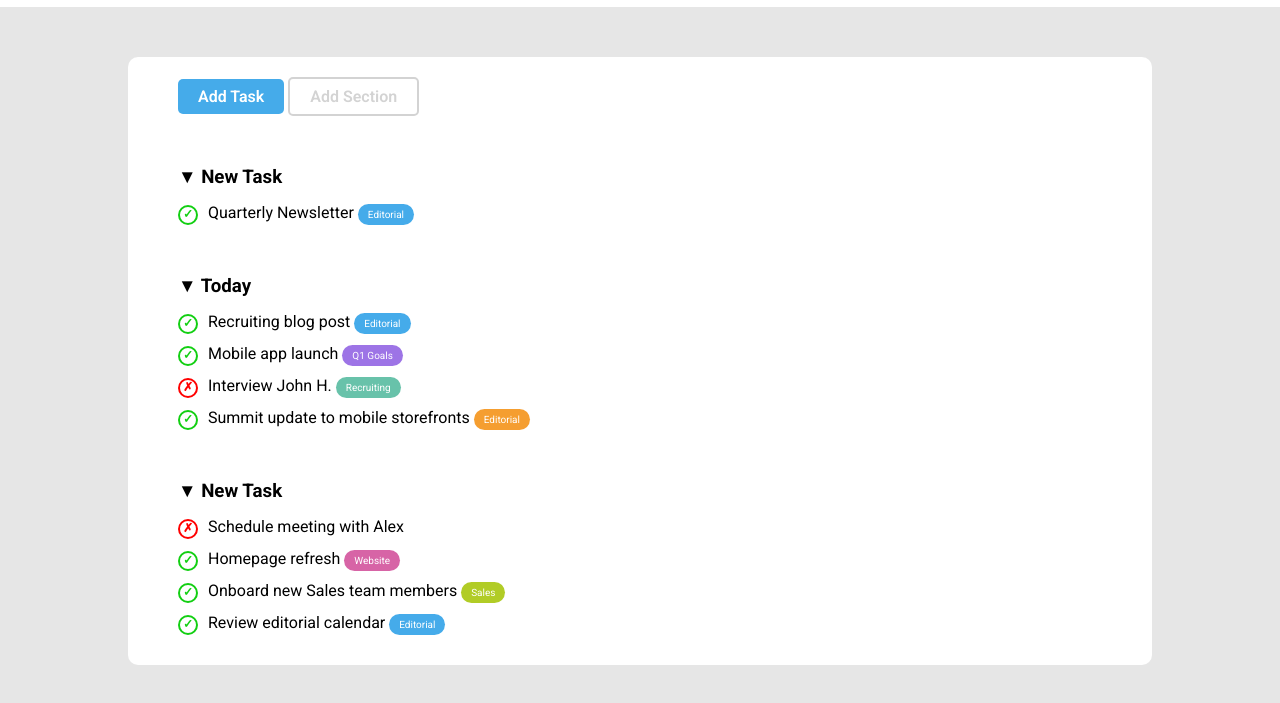
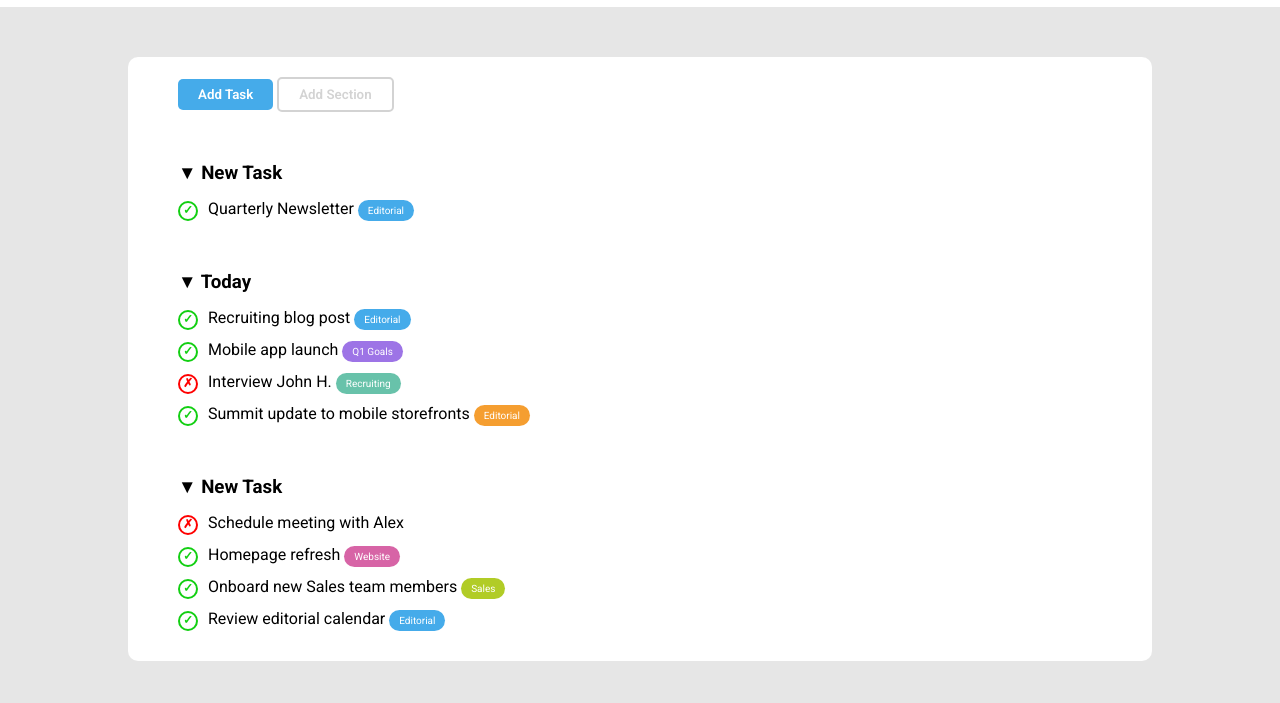
Before and after one commit to marcopriests/html-css-toboolist, a plain HTML site: page index.html in a window 1280 px wide. Shown: the part 63-766 px from the top of the page. Drawn offline with Linux system fonts and the light colour scheme.

Commit message:
[FIX] fixed little things

```diff
--- a/css/style.css
+++ b/css/style.css
@@ -37,7 +37,7 @@ h1 {
 
 /* Bottoni */
 
-.button {
+button {
     display: inline-block;
     font-weight: 600;
     padding: 8px 20px;
--- a/index.html
+++ b/index.html
@@ -27,8 +27,8 @@
 
             <!-- Buttons -->
             <div class="section">
-                <div class="button" id="button-primary">Add Task</div>
-                <div class="button" id="button-secundary">Add Section</div>
+                <button id="button-primary">Add Task</button>
+                <button id="button-secundary">Add Section</button>
             </div>
 
             <!-- Tasks -->
```
